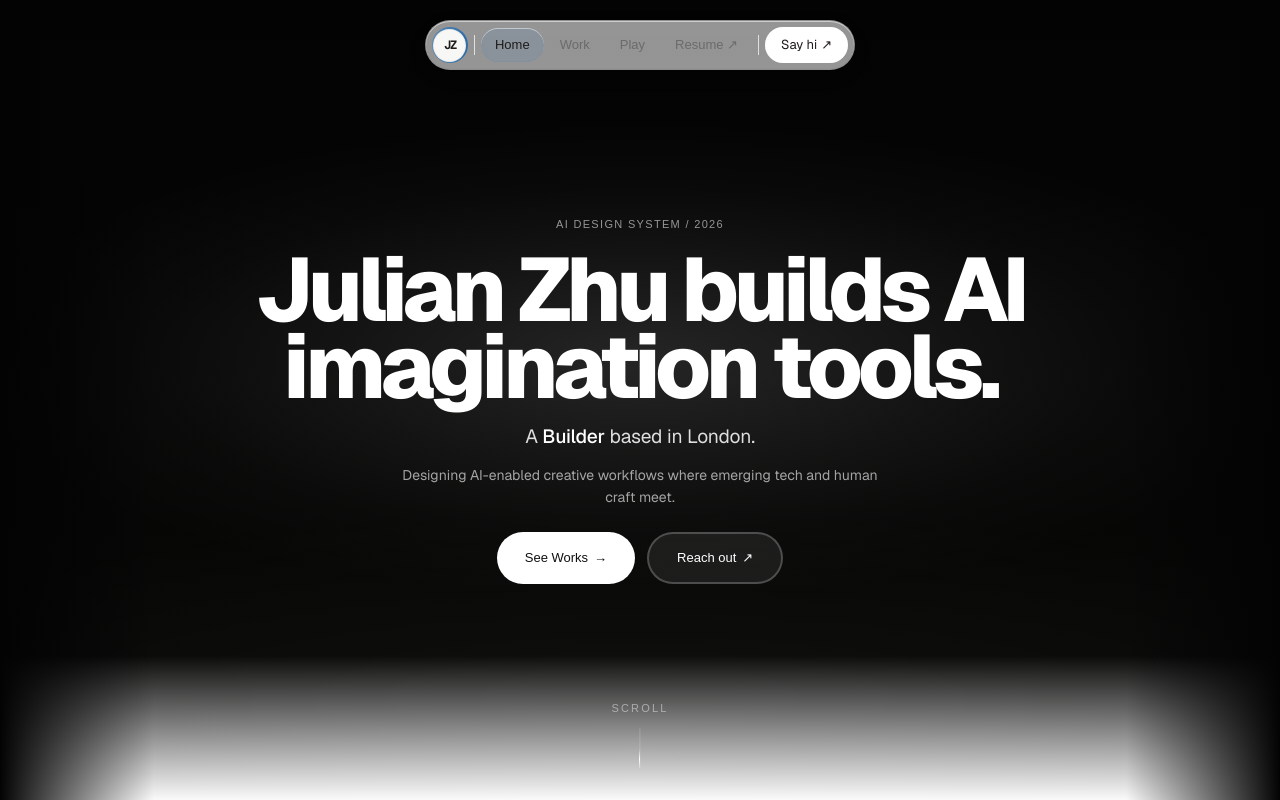
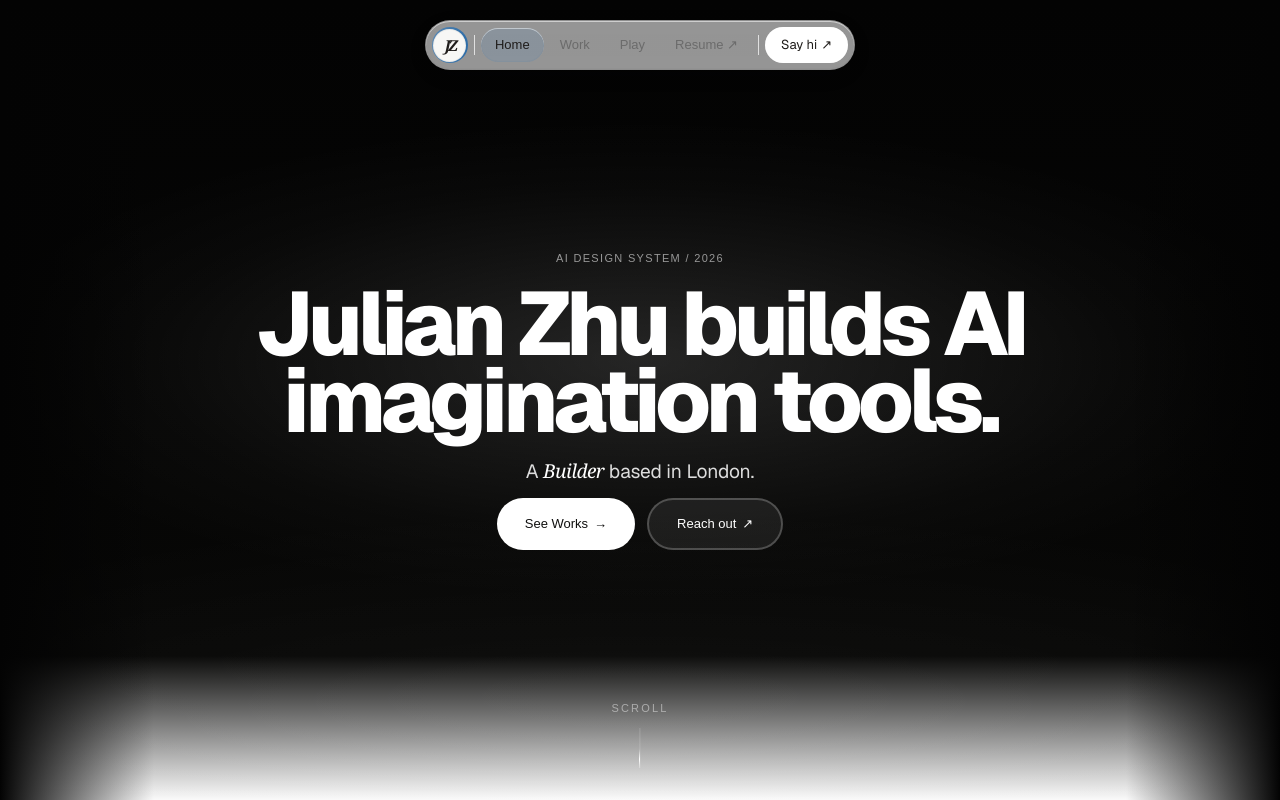
Before and after one commit to geff1005/yutongdesign, a Next.js app: page / in a window 1280 px wide. Shown: the top 800 px of the page. Built offline with nearby package versions, Linux system fonts and the light colour scheme; a web font is replaced by a local one.

Commit message:
Restore expressive hero accents

```diff
--- a/app/globals.css
+++ b/app/globals.css
@@ -300,13 +300,12 @@ a { color: inherit; text-decoration: none; }
   display: flex;
   align-items: center;
   justify-content: center;
-  font-family: var(--font-metric);
-  font-style: normal;
-  font-size: 12px;
-  font-weight: 800;
-  letter-spacing: -0.12em;
+  font-family: Georgia, 'Times New Roman', serif;
+  font-style: italic;
+  font-size: 15px;
+  font-weight: 700;
+  letter-spacing: -0.18em;
   color: hsl(var(--text));
-  text-transform: uppercase;
   box-shadow: inset 0 0 0 1px rgba(0, 0, 0, 0.05);
 }
 
@@ -644,11 +643,12 @@ a { color: inherit; text-decoration: none; }
   letter-spacing: -0.01em;
 }
 .hero-role-word {
-  font-family: inherit;
-  font-style: normal;
+  font-family: Georgia, 'Times New Roman', serif;
+  font-style: italic;
   font-weight: 500;
   display: inline-block;
   color: #fff;
+  letter-spacing: -0.03em;
 }
 .hero-desc {
   font-size: 14px;
--- a/components/Hero.tsx
+++ b/components/Hero.tsx
@@ -43,7 +43,6 @@ export function Hero() {
           </span>
           &nbsp;based in {SITE.location}.
         </p>
-        <p className="hero-desc">{SITE.pitch}</p>
         <div className="hero-ctas">
           <a className="btn btn-solid" href="#work">
             <span className="btn-gradient-ring" />
```
